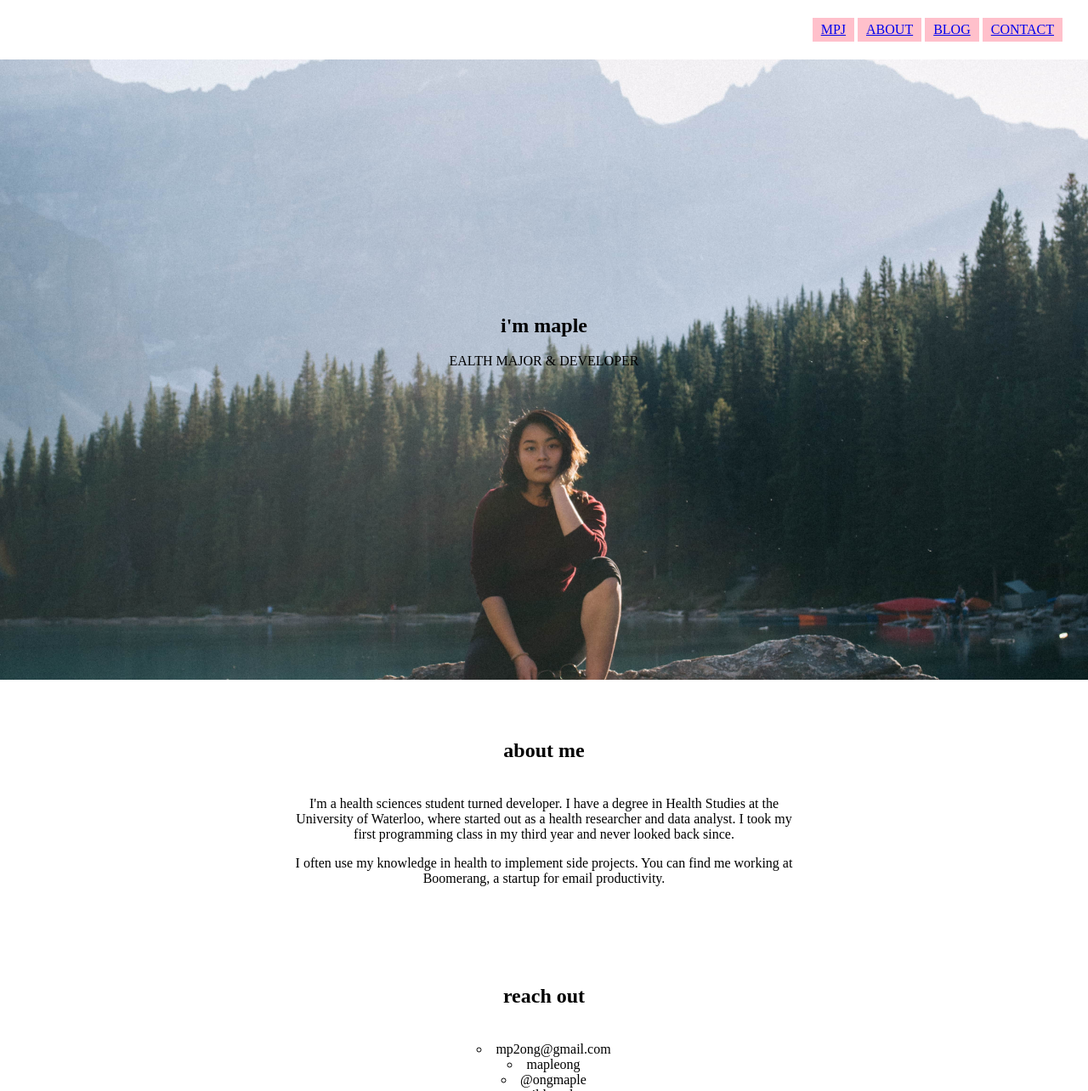
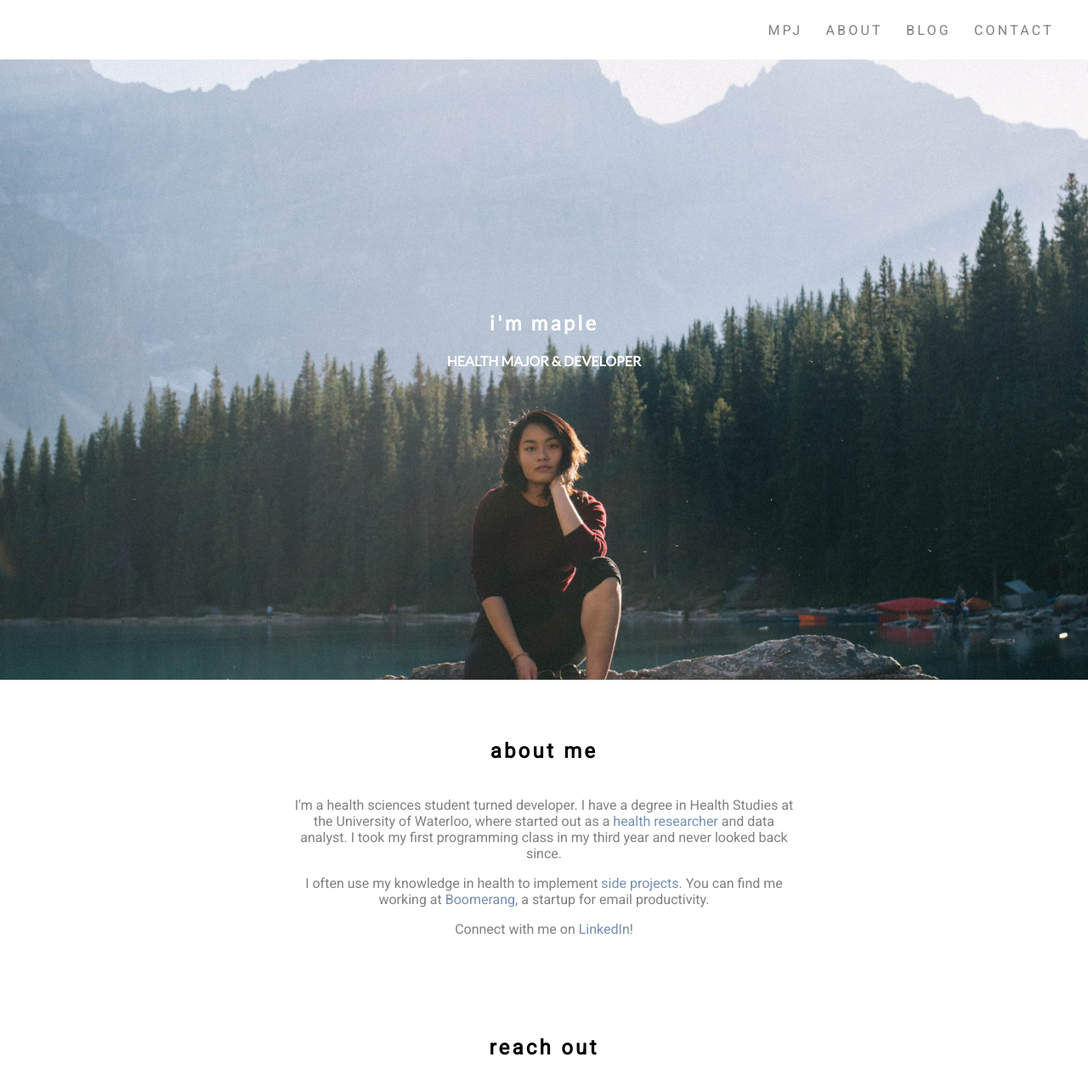
Before and after one commit to wildmaples/wildmaples.github.io, a plain HTML site: page index.html in a window 1280 px wide. Shown: the top 1284 px of the page at 85% size. Drawn offline with Linux system fonts and the light colour scheme.

Commit message:
Add styling

```diff
--- a/index.html
+++ b/index.html
@@ -5,58 +5,64 @@
   <meta charset="UTF-8">
   <meta name="viewport" content="width=device-width, initial-scale=1.0">
   <meta http-equiv="X-UA-Compatible" content="ie=edge">
+  <meta name="description" content="Maple Ong | Software Developer">
+  <meta name="author" content="Maple Ong">
 
-  <meta name="description" content="maple ong | software developer">
-  <meta name="author" content="Maple Ong">
   <title>maple ong</title>
 
   <!-- Font and CSS -->
   <link rel="stylesheet" type="text/css" href="main.css">
   <link href="https://fonts.googleapis.com/css?family=Lato|Roboto" rel="stylesheet">
+  <link rel="stylesheet" href="https://use.fontawesome.com/releases/v5.3.1/css/all.css" integrity="sha384-mzrmE5qonljUremFsqc01SB46JvROS7bZs3IO2EmfFsd15uHvIt+Y8vEf7N7fWAU" crossorigin="anonymous">
+
+
+  <!-- Favicon -->
+	<link rel="icon" type="image/png" href="static/favicon.png">
 
 </head>
 
 <body>
   <header>
     <nav class="nav">
-      <a class="nav__item" href="#">MPJ</a>
-      <a class="nav__item" href="#">ABOUT</a>
-      <a class="nav__item" href="#">BLOG</a>
-      <a class="nav__item" href="#">CONTACT</a>
+      <a class="nav__item" href="#header">MPJ</a>
+      <a class="nav__item" href="#about">ABOUT</a>
+      <a class="nav__item" href="http://www.maplecodes.wordpress.com" target="_blank">BLOG</a>
+      <a class="nav__item" href="#contact">CONTACT</a>
     </nav>
   </header>
   <div class="page">
     <div class="hero-section">
-      <img class="background-image" src="./picture.jpg" />
+      <img class="background-image" src="static/picture.jpg" />
       <div class="hero-container">
         <div class="hero-content">
           <h2>i'm maple</h2>
-          <p>EALTH MAJOR & DEVELOPER</p>
+          <h4>HEALTH MAJOR & DEVELOPER</h4>
         </div>
       </div>
     </div>
-    <div class="section">
+    <div class="section" id="about">
       <div class="content-container">
         <div class="content">
-          <h2>about me</h4>
+          <h2>about me</h2>
             <p>I'm a health sciences student turned developer. I have a degree in Health Studies at the University of Waterloo,
-              where started out as a health researcher and data analyst. I took my first programming class in my third year
+              where started out as a <a href="static/pub.pdf">health researcher</a> and data analyst. I took my first programming class in my third year
               and never looked back since.
             </p>
-            <p>I often use my knowledge in health to implement side projects. You can find me working at Boomerang, a startup
+            <p>I often use my knowledge in health to implement <a href="http://hdsl.uwaterloo.ca/pass/" target="_blank">side projects</a>.
+              You can find me working at <a href="https://www.boomerangapp.com/" target="_blank"> Boomerang</a>, a startup
               for email productivity. </p>
+            <p>Connect with me on <a href="http://linkedin.com/in/mapleong" target="_blank">LinkedIn</a>!
         </div>
       </div>
     </div>
-    <div class="section">
+    <div class="section" id="contact">
       <div class="content-container">
         <div class="content">
           <h2>reach out</h2>
-          <ul class="contact-list">
-            <li>mp2ong@gmail.com</li>
-            <li>mapleong</li>
-            <li>@ongmaple</li>
-            <li>wildmaples</li>
+          <ul class="contact-links">
+            <a href="mailto:mp2ong@gmail.com" target="_blank"><i class="fas fa-envelope"></i> mp2ong@gmail.com</a>
+  	        <li><a href="http://linkedin.com/in/mapleong" target="_blank"><i class="fab fa-linkedin"></i> mapleong</a></li>
+  					<li><a href="http://github.com/wildmaples" target="_blank"><i class="fab fa-github"></i> wildmaples</a></li>
           </ul>
         </div>
       </div>
--- a/main.css
+++ b/main.css
@@ -4,6 +4,7 @@
 
 body {
   margin: 0;
+  font-family: 'Roboto', sans-serif;
 }
 
 header {
@@ -20,6 +21,13 @@ header {
 
 .nav {
   padding-right: 30px;
+  font-family: 'Roboto', sans-serif;
+  letter-spacing: .2rem;
+}
+
+.nav a {
+  text-decoration: none;
+  color: grey;
 }
 
 .nav__item {
@@ -28,7 +36,7 @@ header {
   padding-right: 10px;
   padding-top: 5px;
   padding-bottom: 5px;
-  background: pink;
+  background: white;
 }
 
 .background-image {
@@ -47,7 +55,9 @@ header {
 }
 
 .hero-content {
+  font-family: 'Lato', sans-serif;
   text-align: center;
+  color: white;
 }
 
 .section {
@@ -69,11 +79,31 @@ header {
   padding-bottom: 20px;
 }
 
-.contact-list {
-  padding: 0;
-  list-style: circle inside;
+.contact-links li {
+  display: inline-block;
+  padding: 10px;
+  text-align: center;
+  list-style-type: none;
 }
 
-@media only screen (max-width: 600px) {
-  /* do whatever you want here */
+.contact-links a {
+  text-decoration: none;
 }
+
+p {
+  color: grey;
+}
+
+h2 {
+  letter-spacing: .2rem;
+}
+
+a {
+  text-decoration: none;
+  color: #7690af;
+}
+
+a:hover  {
+  text-decoration: underline;
+  color: #2c3638;
+}
```
Also changed, not shown: static/favicon.png (added), static/picture.jpg (renamed from picture.jpg), 2 other files.
